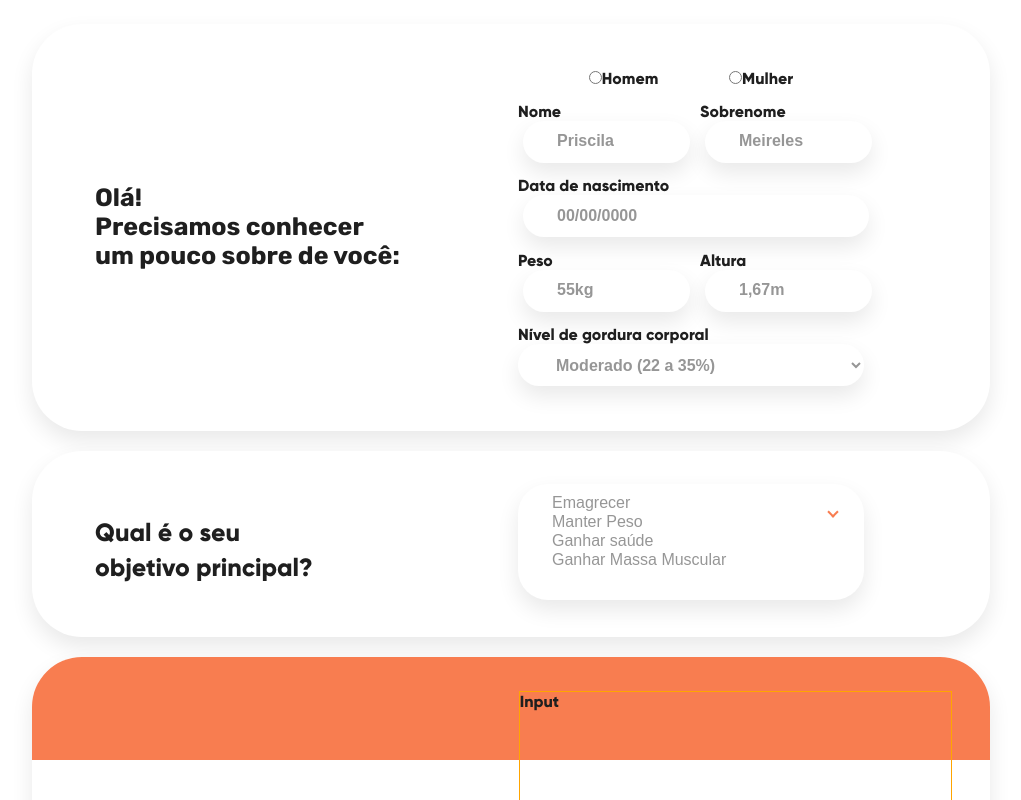
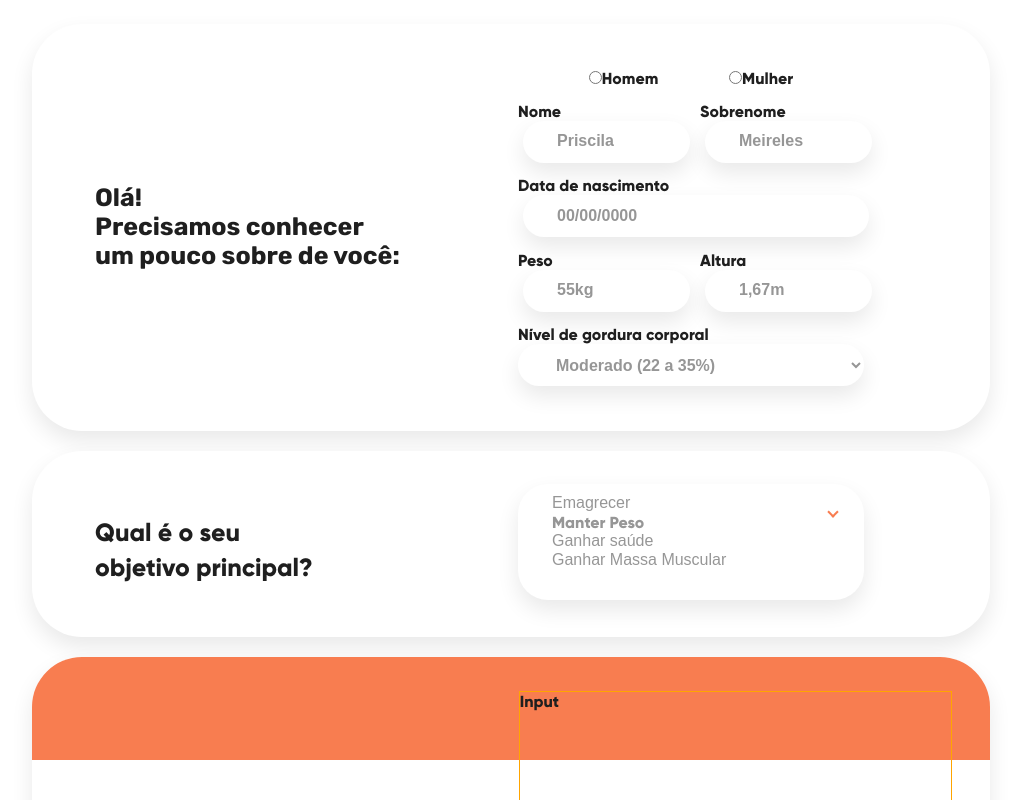
Before and after one commit to AugustoMagalhaes/cloudopss-desafio, a React (Create React App) app: page / in a window 1280 px wide. Shown: the part 395-1195 px from the top of the page, without its empty margins (135-1156 px from the left). Built offline with nearby package versions, Linux system fonts and the light colour scheme.

Commit message:
fix: altera problemas com font-weight de fonte alternativa para Gilroy (Arial).

```diff
--- a/src/components/MainGoal/MainGoal.css
+++ b/src/components/MainGoal/MainGoal.css
@@ -51,6 +51,7 @@
 .goal-option:checked {
   background: none;
   color: #969696;
+  font-family: Gilroy, sans-serif;
   font-weight: 900;
 }
 
--- a/src/components/MainGoal/MainGoal.jsx
+++ b/src/components/MainGoal/MainGoal.jsx
@@ -16,7 +16,7 @@ function MainGoal() {
         <p className="arrow-down" />
         <select name="goal" id="goal" size="4" className="select-goal">
           <option value="weightloss" className="goal-option">Emagrecer</option>
-          <option value="keep" className="goal-option">Manter Peso</option>
+          <option value="keep" className="goal-option" selected>Manter Peso</option>
           <option value="health" className="goal-option">Ganhar saúde</option>
           <option value="muscular" className="goal-option">Ganhar Massa Muscular</option>
         </select>
--- a/src/components/PersonalInfo/PersonalInfo.css
+++ b/src/components/PersonalInfo/PersonalInfo.css
@@ -64,7 +64,7 @@
   box-shadow: 0 10px 22px rgba(0, 0, 0, 0.09);
   color: #969696;
   font-size: 16px;
-  font-weight: 800;
+  font-weight: 700;
   height: 42px;
   padding-left: 34px;
   width: 100%;
```
